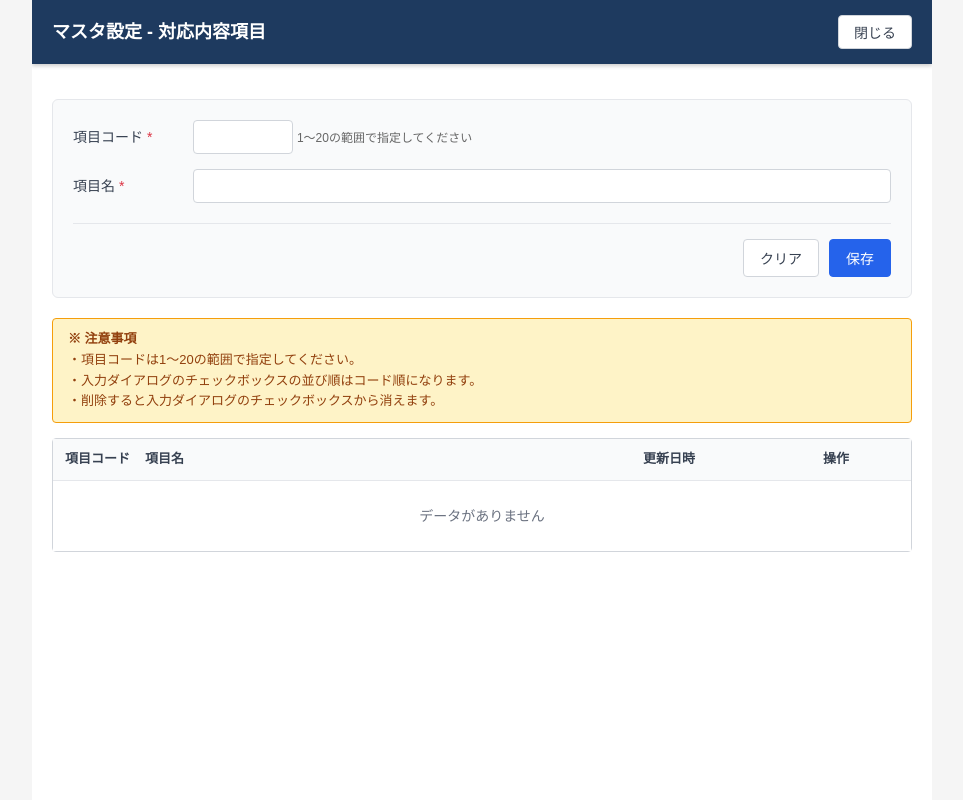
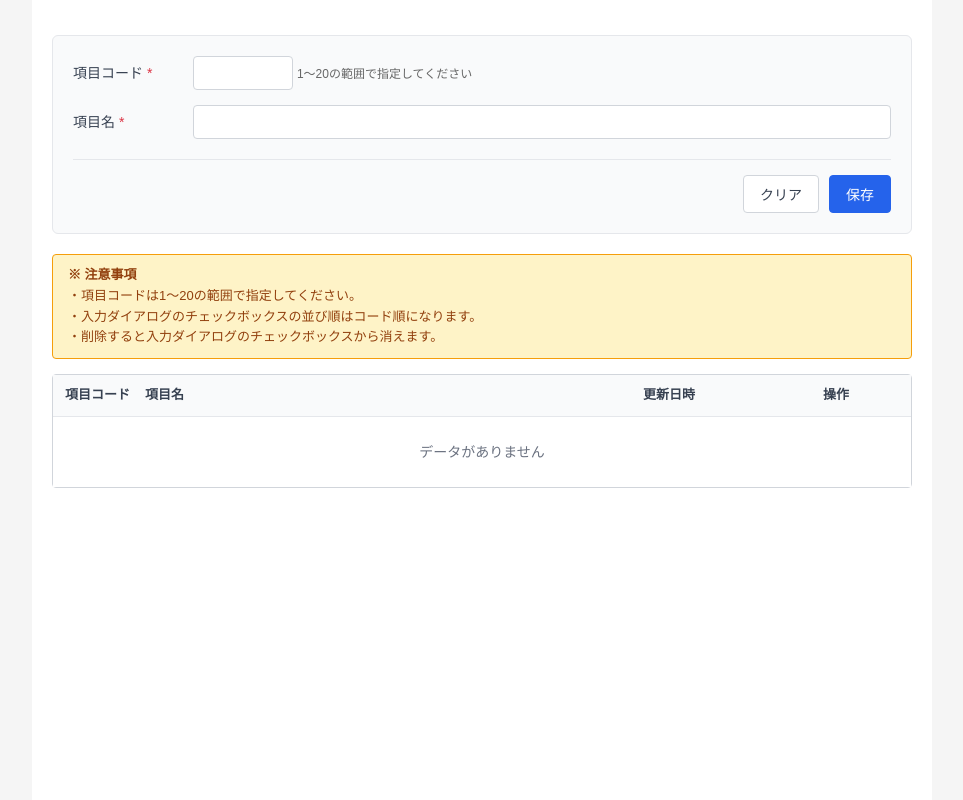
Before and after one commit to OIS-h-nema/Support-system_PHPver, a PHP site: page /master_content.php in a window 1280 px wide. Shown: the whole page, without its empty margins (158-1121 px from the left). Run offline with PHP 8.4, Linux system fonts and the light colour scheme; the visitor is signed in with stand-in values (Sample User, id 1); data that the repository does not hold is empty; some libraries are stand-ins or nearby versions.

Commit message:
Apply dialog design updates

```diff
--- a/04_製造/css/master.css
+++ b/04_製造/css/master.css
@@ -32,41 +32,6 @@ html, body {
     display: flex;
     flex-direction: column;
     overflow: hidden;
-}
-
-/* ヘッダー（固定表示） */
-.master-header {
-    flex-shrink: 0;
-    display: flex;
-    justify-content: space-between;
-    align-items: center;
-    padding: 15px 20px;
-    background: #1e3a5f;
-    color: #fff;
-    box-shadow: 0 2px 4px rgba(0, 0, 0, 0.2);
-    z-index: 100;
-}
-
-.master-header h1 {
-    font-size: 18px;
-    font-weight: 600;
-    color: #fff;
-    margin: 0;
-}
-
-.master-close-btn {
-    padding: 6px 15px;
-    font-size: 14px;
-    color: #374151;
-    background: #fff;
-    border: 1px solid #d1d5db;
-    border-radius: 4px;
-    cursor: pointer;
-    transition: all 0.2s;
-}
-
-.master-close-btn:hover {
-    background: #f3f4f6;
 }
 
 /* メインコンテンツエリア（スクロール領域） */
--- a/04_製造/master_content.php
+++ b/04_製造/master_content.php
@@ -35,12 +35,6 @@ requireLogin();
 </head>
 <body>
 <div class="master-container">
-    <!-- ヘッダー（固定表示） -->
-    <div class="master-header">
-        <h1>マスタ設定 - 対応内容項目</h1>
-        <button type="button" id="btn-master-close" class="master-close-btn">閉じる</button>
-    </div>
-
     <!-- メインコンテンツ -->
     <div class="master-content">
         <!-- メッセージエリア -->
--- a/04_製造/master_kubun.php
+++ b/04_製造/master_kubun.php
@@ -35,12 +35,6 @@ requireLogin();
 </head>
 <body>
 <div class="master-container">
-    <!-- ヘッダー（固定表示） -->
-    <div class="master-header">
-        <h1>マスタ設定 - 対応区分</h1>
-        <button type="button" id="btn-master-close" class="master-close-btn">閉じる</button>
-    </div>
-
     <!-- メインコンテンツ -->
     <div class="master-content">
         <!-- メッセージエリア -->
--- a/04_製造/master_shohin.php
+++ b/04_製造/master_shohin.php
@@ -49,12 +49,6 @@ try {
 </head>
 <body>
 <div class="master-container">
-    <!-- ヘッダー（固定表示） -->
-    <div class="master-header">
-        <h1>マスタ設定 - 商品</h1>
-        <button type="button" id="btn-master-close" class="master-close-btn">閉じる</button>
-    </div>
-
     <!-- メインコンテンツ -->
     <div class="master-content">
         <!-- メッセージエリア -->
--- a/04_製造/master_teikei.php
+++ b/04_製造/master_teikei.php
@@ -48,12 +48,6 @@ try {
 </head>
 <body>
 <div class="master-container">
-    <!-- ヘッダー（固定表示） -->
-    <div class="master-header">
-        <h1>マスタ設定 - 定型文</h1>
-        <button type="button" id="btn-master-close" class="master-close-btn">閉じる</button>
-    </div>
-
     <!-- メインコンテンツ -->
     <div class="master-content">
         <!-- メッセージエリア -->
```
Also changed, not shown: 04_製造/js/support_dialog.js (+4 -4 lines), 04_製造/support_dialog.php (+0 -7 lines), 04_製造/support_main.php (+26 -4 lines).
